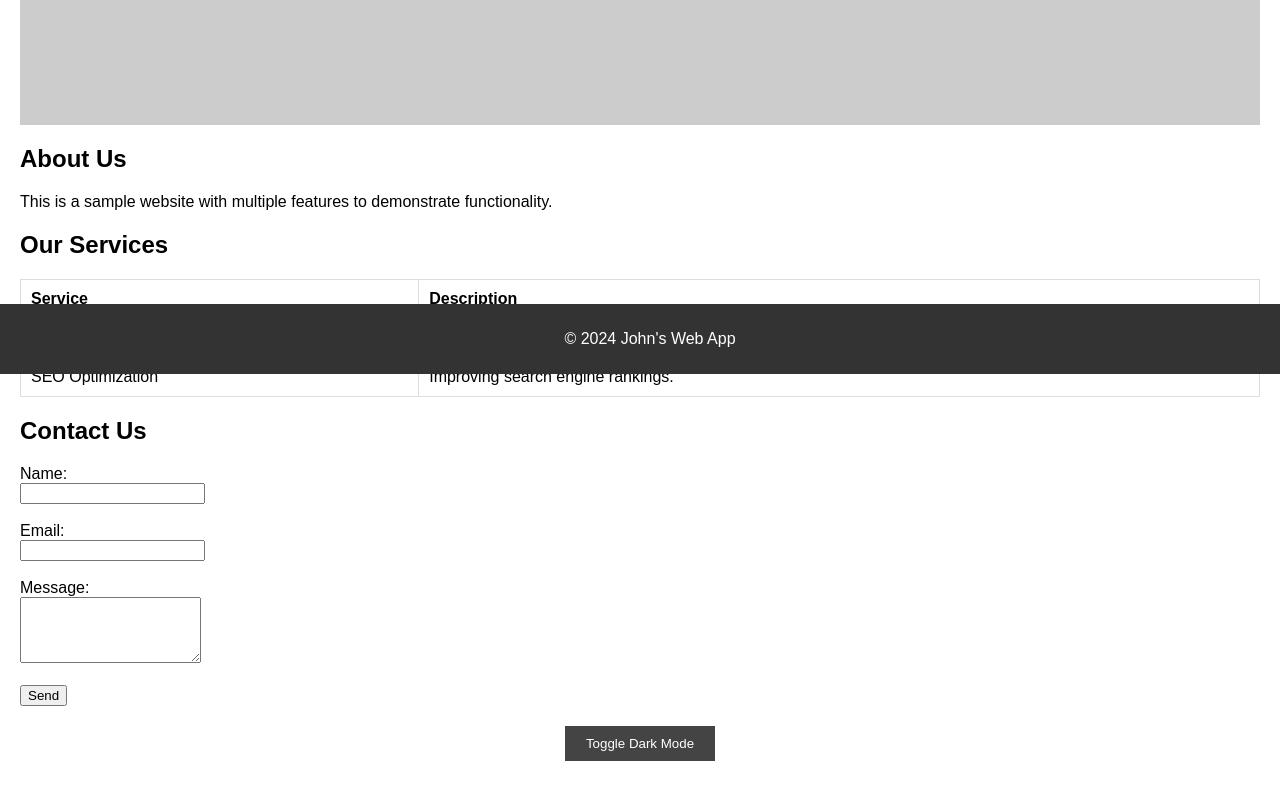
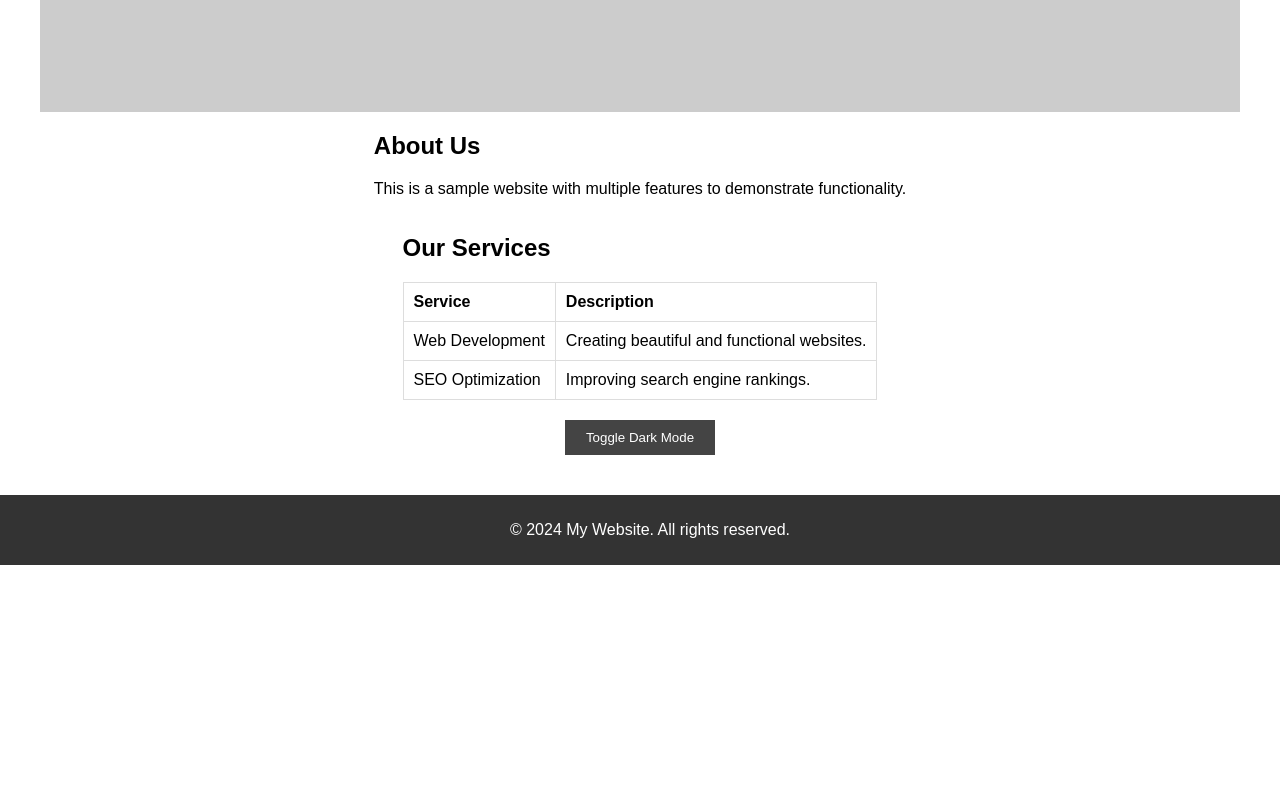
Before and after one commit to John-Case/Blogsite, a plain HTML site: page index.html in a window 1280 px wide. Shown: the part 426-1226 px from the top of the page. After the commit the page ends 991 px from the top, so only its background shows below. Drawn offline with Linux system fonts and the light colour scheme; placeholder pictures from the web are drawn by us.

Commit message:
take 2
:I

```diff
--- a/index.html
+++ b/index.html
@@ -9,6 +9,10 @@
             font-family: Arial, sans-serif;
             margin: 0;
             padding: 0;
+        }
+        body.dark-mode {
+            background-color: #121212;
+            color: white;
         }
         header {
             background-color: #333;
@@ -35,12 +39,17 @@
             color: white;
             text-align: center;
             padding: 10px;
-            position: fixed;
+            position: relative;
             bottom: 0;
             width: 100%;
         }
         .container {
             padding: 20px;
+            min-height: calc(100vh - 140px);
+            display: flex;
+            flex-direction: column;
+            align-items: center;
+            justify-content: space-between;
         }
         .carousel {
             width: 100%;
@@ -126,24 +135,11 @@
             </div>
         </section>
 
-        <section id="contact">
-            <h2>Contact Us</h2>
-            <form action="#" method="post">
-                <label for="name">Name:</label><br>
-                <input type="text" id="name" name="name" required><br><br>
-                <label for="email">Email:</label><br>
-                <input type="email" id="email" name="email" required><br><br>
-                <label for="message">Message:</label><br>
-                <textarea id="message" name="message" rows="4" required></textarea><br><br>
-                <button type="submit">Send</button>
-            </form>
-        </section>
-
         <button class="dark-mode-toggle" onclick="toggleDarkMode()">Toggle Dark Mode</button>
     </div>
 
     <footer>
-        <p>&copy; 2024 John's Web App</p>
+        <p>&copy; 2024 My Website. All rights reserved.</p>
     </footer>
 
     <script>
```
